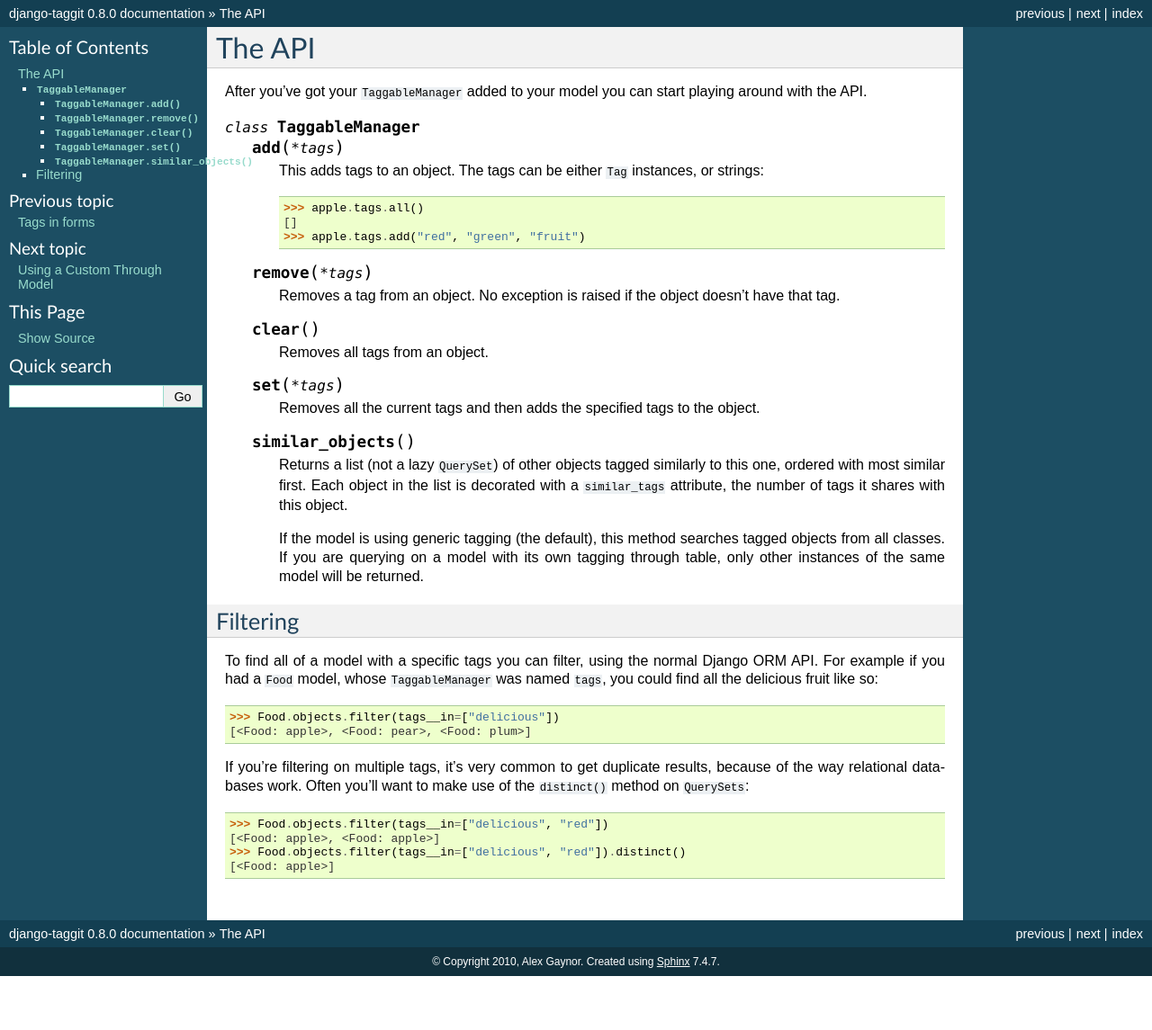
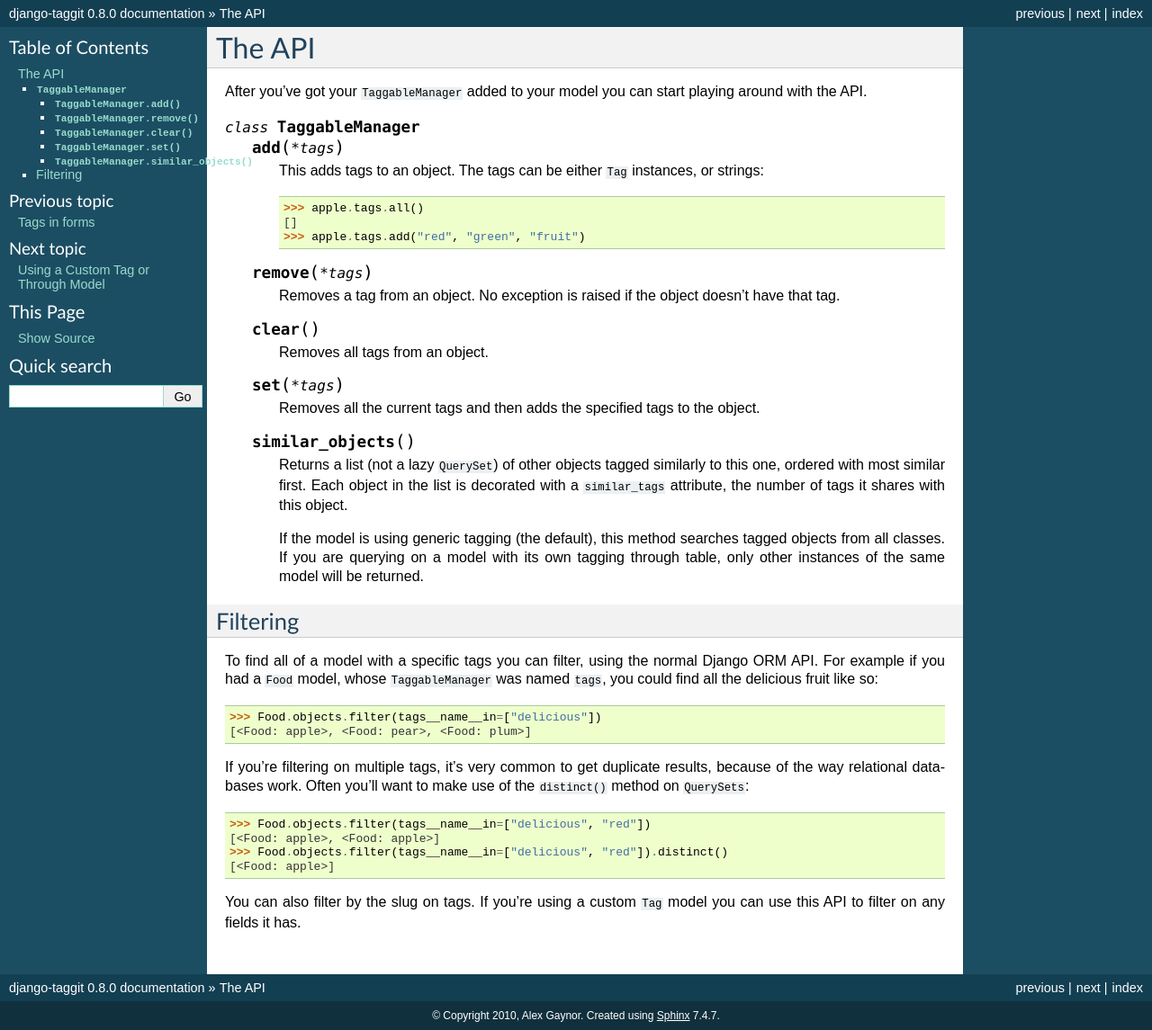
Before and after one commit to jazzband/django-taggit, a Sphinx documentation site: the page built from docs/api.txt, in a window 1280 px wide. Shown: the whole page at 90% size. Built offline with Sphinx 7.4.7, drawn with Linux system fonts in a browser that asks for light colours; before the commit the page ends 1085 px from its top, so only the background shows below that.

Commit message:
Updated the docs.

```diff
--- a/docs/api.txt
+++ b/docs/api.txt
@@ -56,7 +56,7 @@
 ``TaggableManager`` was named ``tags``, you could find all the delicious fruit
 like so::
 
-    >>> Food.objects.filter(tags__in=["delicious"])
+    >>> Food.objects.filter(tags__name__in=["delicious"])
     [<Food: apple>, <Food: pear>, <Food: plum>]
 
 
@@ -64,7 +64,10 @@
 results, because of the way relational databases work.  Often you'll want to
 make use of the ``distinct()`` method on ``QuerySets``::
 
-    >>> Food.objects.filter(tags__in=["delicious", "red"])
+    >>> Food.objects.filter(tags__name__in=["delicious", "red"])
     [<Food: apple>, <Food: apple>]
-    >>> Food.objects.filter(tags__in=["delicious", "red"]).distinct()
+    >>> Food.objects.filter(tags__name__in=["delicious", "red"]).distinct()
     [<Food: apple>]
+
+You can also filter by the slug on tags.  If you're using a custom ``Tag``
+model you can use this API to filter on any fields it has.
--- a/docs/changelog.txt
+++ b/docs/changelog.txt
@@ -10,6 +10,7 @@
  * Added an index on the ``object_id`` field of ``TaggedItem``.
  * When displaying tags always join them with commas, never spaces.
  * The docs are now available `online <http://django-taggit.readthedocs.org/>`_.
+ * Custom ``Tag`` models are now allowed.
 
 0.8.0
 ~~~~~
--- a/docs/index.txt
+++ b/docs/index.txt
@@ -13,7 +13,7 @@
    getting_started
    forms
    api
-   custom_through
+   custom_tagging
    issues
    changelog
 
```
Also changed, not shown: docs/custom_tagging.txt (added, +46 -0 lines), docs/custom_through.txt (deleted, +0 -31 lines).
